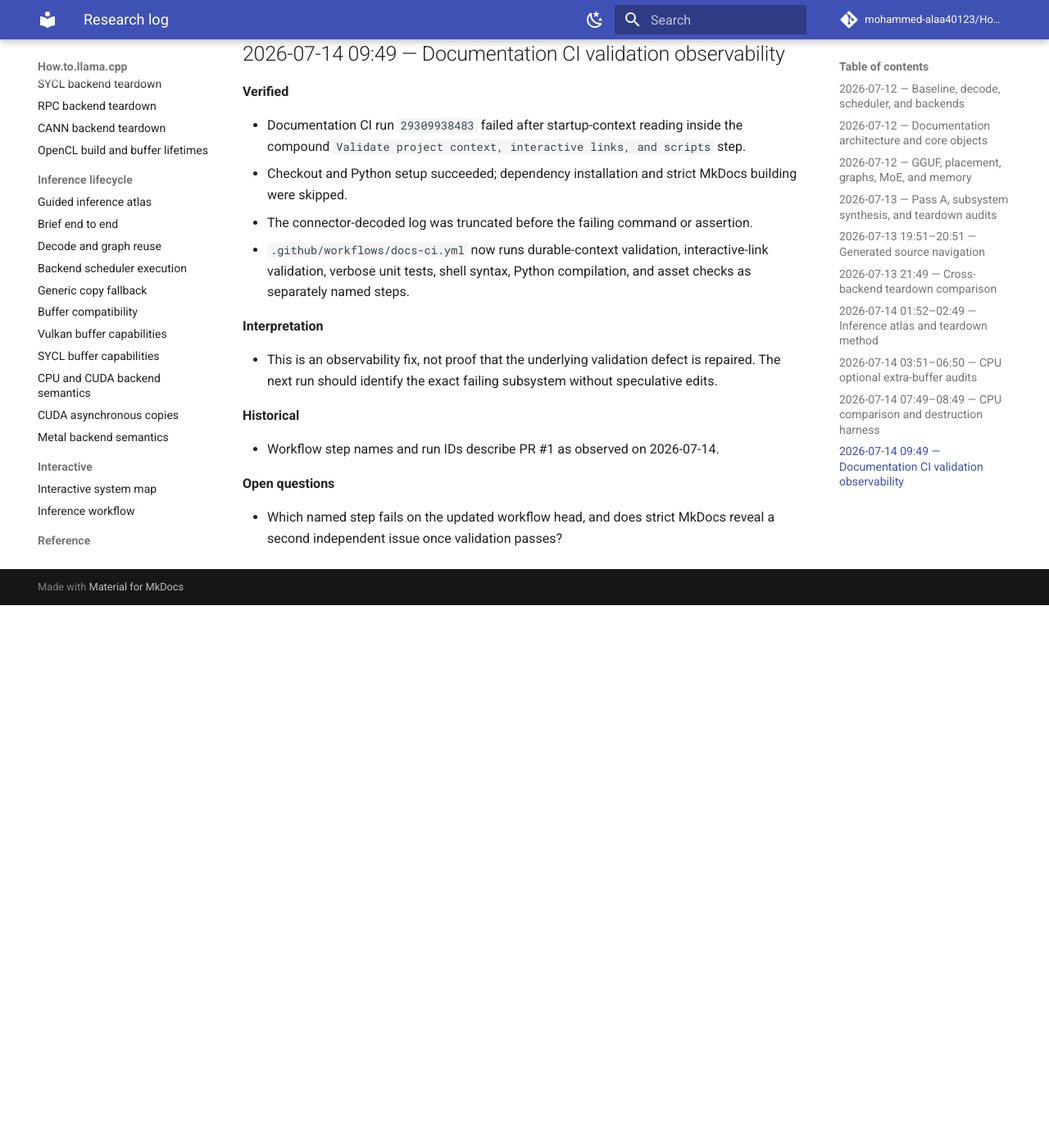
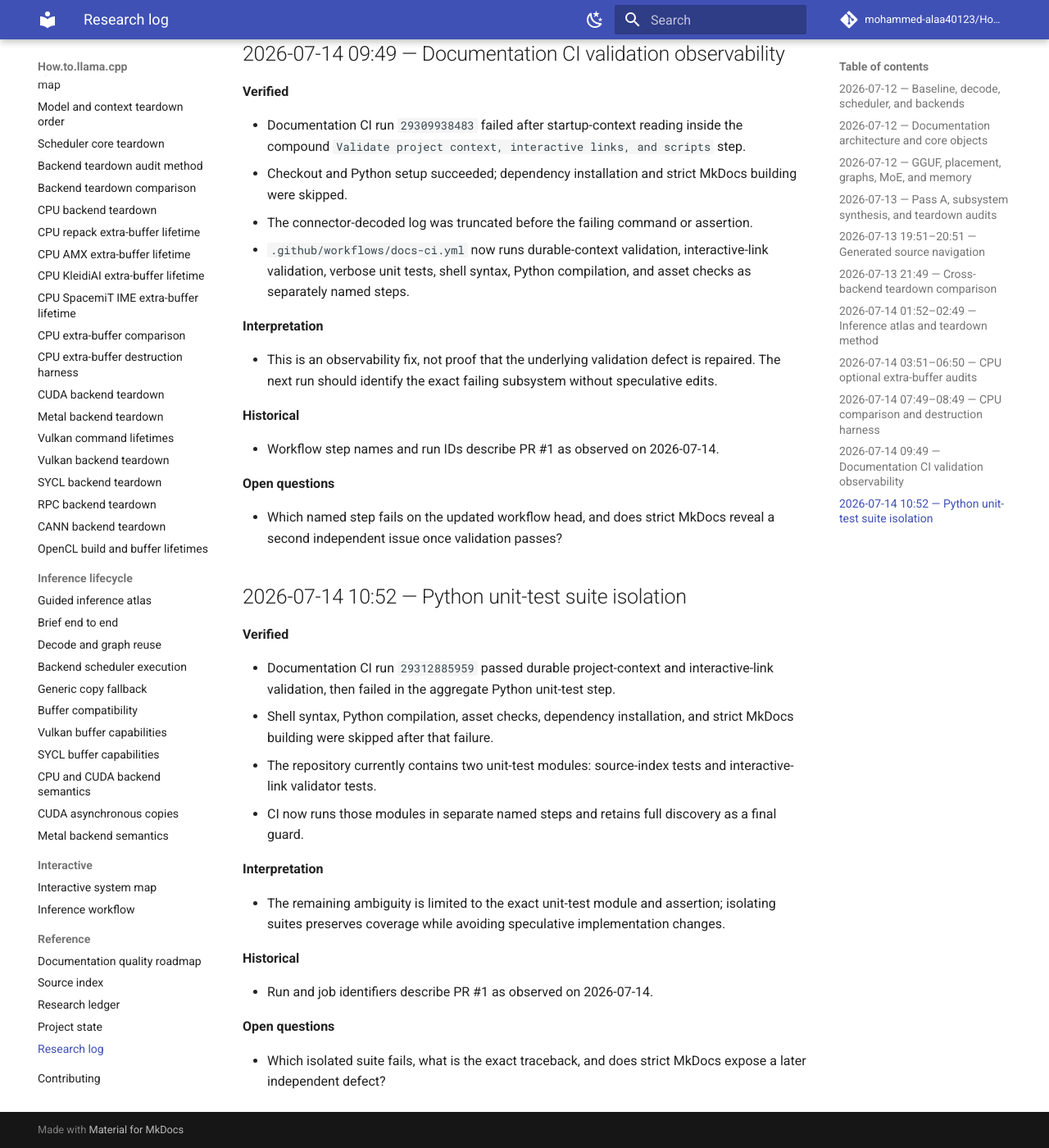
Before and after one commit to mohammed-alaa40123/How.to.llama.cpp, an MkDocs documentation site: the page built from docs/reference/research-log.md, in a window 1280 px wide and 1400 px high, scrolled down 4489 px. Shown: the whole window at 82% size. Built offline with MkDocs 1.6.1 and Material for MkDocs 9.7.7, drawn with Linux system fonts in a browser that asks for light colours; comment, search, counter and statistics services are not loaded; before the commit the page ends 5227 px from its top, so only the background shows below that.

Commit message:
docs: log unit-test suite isolation

```diff
--- a/docs/reference/research-log.md
+++ b/docs/reference/research-log.md
@@ -143,3 +143,24 @@
 **Open questions**
 
 - Which named step fails on the updated workflow head, and does strict MkDocs reveal a second independent issue once validation passes?
+
+## 2026-07-14 10:52 — Python unit-test suite isolation
+
+**Verified**
+
+- Documentation CI run `29312885959` passed durable project-context and interactive-link validation, then failed in the aggregate Python unit-test step.
+- Shell syntax, Python compilation, asset checks, dependency installation, and strict MkDocs building were skipped after that failure.
+- The repository currently contains two unit-test modules: source-index tests and interactive-link validator tests.
+- CI now runs those modules in separate named steps and retains full discovery as a final guard.
+
+**Interpretation**
+
+- The remaining ambiguity is limited to the exact unit-test module and assertion; isolating suites preserves coverage while avoiding speculative implementation changes.
+
+**Historical**
+
+- Run and job identifiers describe PR #1 as observed on 2026-07-14.
+
+**Open questions**
+
+- Which isolated suite fails, what is the exact traceback, and does strict MkDocs expose a later independent defect?
```
